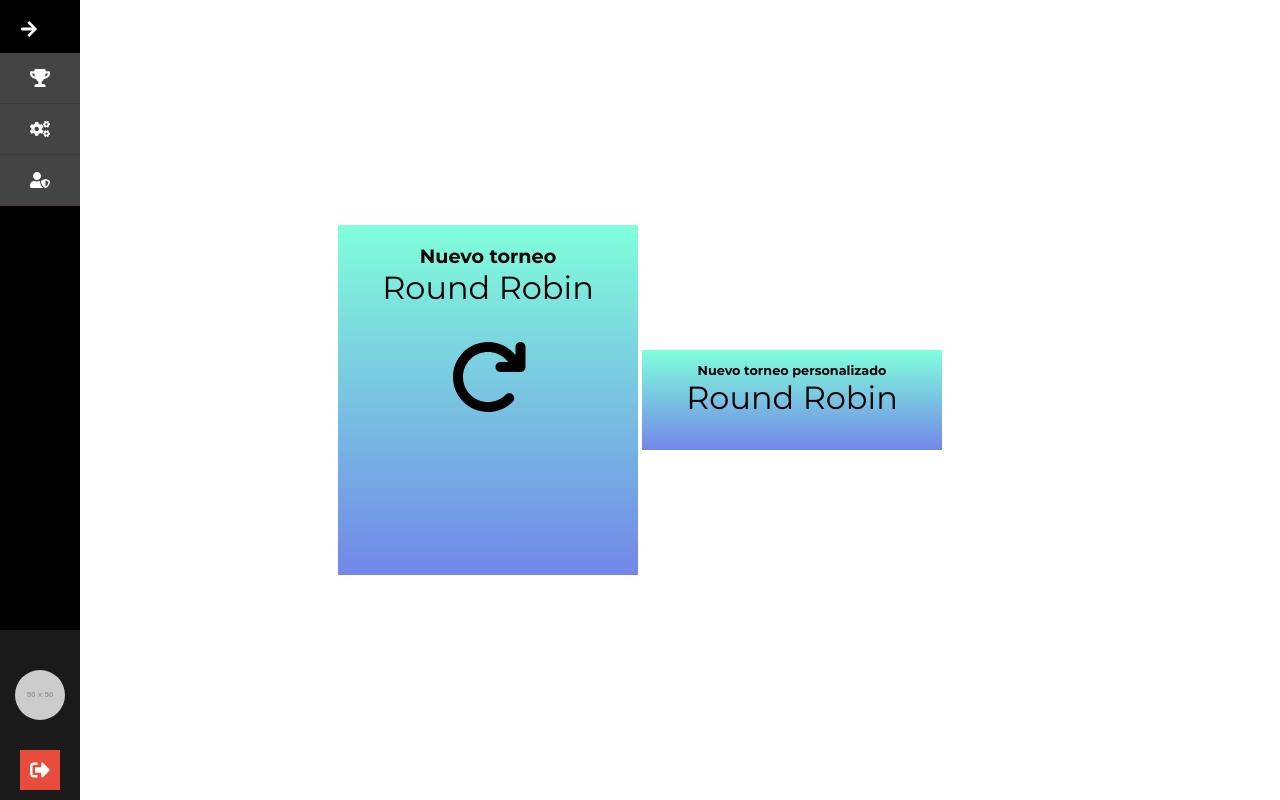
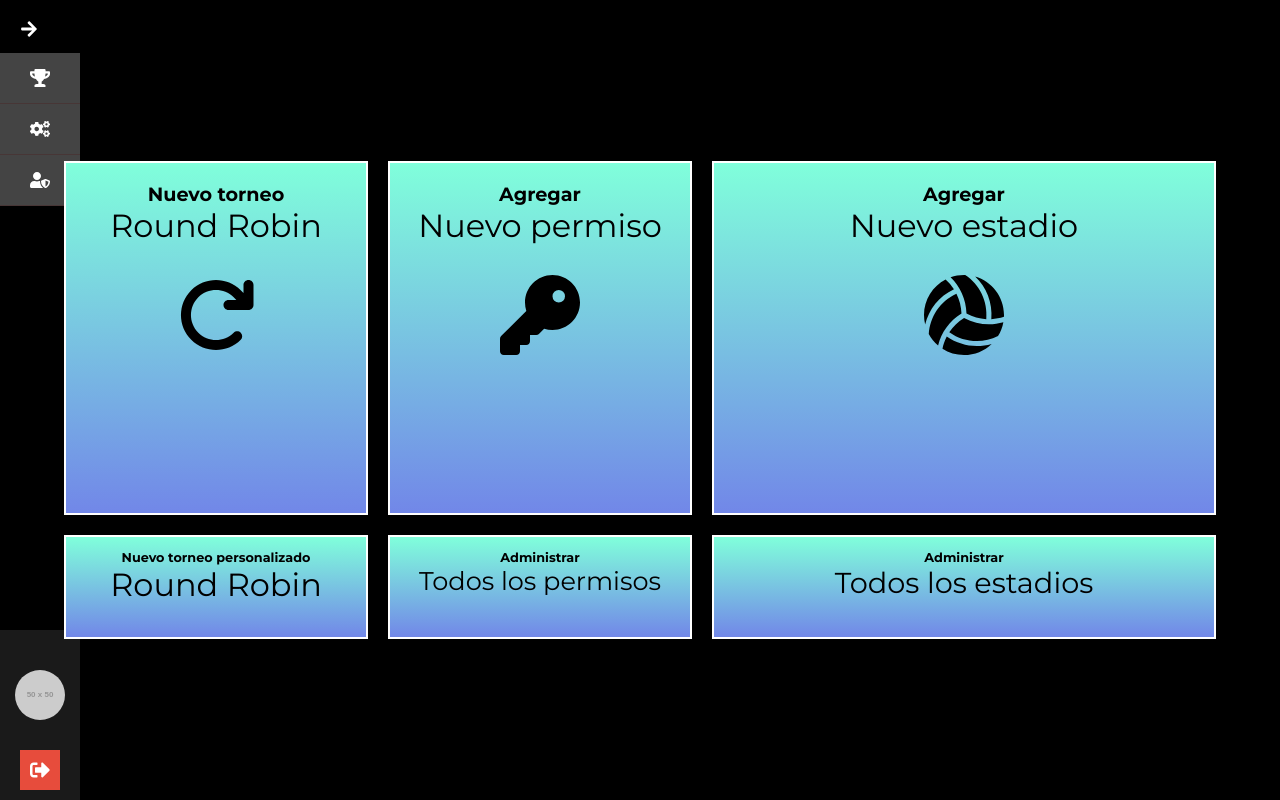
Before and after one commit to LucasMarchetti/voley-web-page-proyect, a React (Create React App) app in the folder client/: page /inicioadmin in a window 1280 px wide. Built offline with nearby package versions, Linux system fonts and the light colour scheme.

Commit message:
add NewCards,AllCards

```diff
--- /dev/null
+++ b/client/src/components/admin/AllPermissionsCard.jsx
@@ -0,0 +1,14 @@
+import React from 'react';
+import './styles/AllPermissionsCard.css';
+
+const AllPermissionsCard = () => {
+    return (
+      <div className="container-AllPermissionsCard">
+        <h3 className="subtitle-AllPermissionsCard">Administrar</h3>
+        <h1 className="title-AllPermissionsCard">Todos los permisos</h1>
+        </div>
+    );
+  };
+
+
+export default AllPermissionsCard;
--- /dev/null
+++ b/client/src/components/admin/AllStadiumsCard.jsx
@@ -0,0 +1,16 @@
+import React from 'react';
+import './styles/AllStadiumsCard.css';
+import { FontAwesomeIcon } from '@fortawesome/react-fontawesome';
+import {faVolleyball} from '@fortawesome/free-solid-svg-icons';
+
+const AllStadiumsCard = () => {
+    return (
+      <div className="container-AllStadiumsCard">
+        <h3 className="subtitle-AllStadiumsCard">Administrar</h3>
+        <h1 className="title-AllStadiumsCard">Todos los estadios</h1>
+        </div>
+    );
+  };
+
+
+export default AllStadiumsCard;
--- /dev/null
+++ b/client/src/components/admin/NewPermissionCard.jsx
@@ -0,0 +1,18 @@
+import React from 'react';
+import './styles/NewPermissionCard.css';
+import { FontAwesomeIcon } from '@fortawesome/react-fontawesome';
+import {faKey} from '@fortawesome/free-solid-svg-icons';
+
+
+const NewPermissionCard = () => {
+    return (
+      <div className="container-NewPermissionCard">
+        <h3 className="subtitle-NewPermissionCard">Agregar</h3>
+        <h1 className="title-NewPermissionCard">Nuevo permiso</h1>
+        <FontAwesomeIcon className="key" icon={faKey} />
+        </div>
+    );
+  };
+
+
+export default NewPermissionCard;
--- /dev/null
+++ b/client/src/components/admin/NewStadiumCard.jsx
@@ -0,0 +1,17 @@
+import React from 'react';
+import './styles/NewStadiumCard.css';
+import { FontAwesomeIcon } from '@fortawesome/react-fontawesome';
+import {faVolleyball} from '@fortawesome/free-solid-svg-icons';
+
+const NewStadiumCard = () => {
+    return (
+      <div className="container-NewStadiumCard">
+        <h3 className="subtitle-NewStadiumCard">Agregar</h3>
+        <h1 className="title-NewStadiumCard">Nuevo estadio</h1>
+        <FontAwesomeIcon className="voleyball" icon={faVolleyball} />
+        </div>
+    );
+  };
+
+
+export default NewStadiumCard;
--- /dev/null
+++ b/client/src/components/admin/styles/AllPermissionsCard.css
@@ -0,0 +1,54 @@
+/* Contenedor principal */
+.container-AllPermissionsCard {
+    width: 300px;
+    height: 100px;
+    border: 2px solid #ffffff;
+    display: flex;
+    flex-direction: column;
+    position: relative;
+    background: linear-gradient(to bottom, #80FFDB, #630ff5);
+    background-size: 200% 200%;
+    background-position: top;
+    font-family: 'Montserrat', sans-serif;
+    transition: background-position 0.5s ease-in-out;
+}
+
+
+.container-AllPermissionsCard:hover {
+    background-position: bottom;
+    cursor: pointer;
+}
+
+
+.subtitle-AllPermissionsCard {
+    top: 5px;
+    color: #000;
+    font-size: 0.8rem;
+    font-weight: regular;
+    margin-bottom: 0;
+    text-align: center;
+    transition: transform 0.3s ease, font-weight 0.3s ease;
+}
+
+
+.title-AllPermissionsCard {
+    margin: 0;
+    color: #000;
+    font-size: 1.6rem;
+    font-weight: normal;
+    text-align: center;
+    transition: transform 0.3s ease, font-weight 0.3s ease;
+}
+
+
+.container-AllPermissionsCard:hover .title-AllPermissionsCard {
+    font-weight: bold;
+    color: #fff;
+    transform: scale(1.13);
+}
+
+.container-AllPermissionsCard:hover .subtitle-AllPermissionsCard {
+    font-weight: bold;
+    color: #fff;
+    transform: scale(1.2);
+}
--- /dev/null
+++ b/client/src/components/admin/styles/AllStadiumsCard.css
@@ -0,0 +1,70 @@
+/* Contenedor principal */
+.container-AllStadiumsCard {
+    width: 500px;
+    height: 100px;
+    border: 2px solid #ffffff;
+    display: flex;
+    flex-direction: column;
+    position: relative;
+    background: linear-gradient(to bottom, #80FFDB, #630ff5);
+    background-size: 200% 200%;
+    background-position: top;
+    font-family: 'Montserrat', sans-serif;
+    transition: background-position 0.5s ease-in-out;
+}
+
+.container-AllStadiumsCard:hover {
+    background-position: bottom;
+    cursor: pointer;
+}
+
+.voleyball {
+    position: relative;
+    top: 30px;
+    font-size: 80px;
+    color: black;
+    opacity: 1;
+    transition: font-size 0.5s ease, color 0.5s ease, opacity 0.5s ease, transform 0.5s ease;
+}
+
+.container-AllStadiumsCard:hover .voleyball {
+    font-size: 180px;
+    color: white;
+    opacity: 0.2;
+    transform: rotate(180deg);
+}
+
+
+
+.subtitle-AllStadiumsCard {
+    top: 5px;
+    color: #000;
+    font-size: 0.8rem;
+    font-weight: regular;
+    margin-bottom: 0;
+    text-align: center;
+    transition: transform 0.3s ease, font-weight 0.3s ease;
+}
+
+
+.title-AllStadiumsCard {
+    margin: 0;
+    color: #000;
+    font-size: 1.8rem;
+    font-weight: normal;
+    text-align: center;
+    transition: transform 0.3s ease, font-weight 0.3s ease;
+}
+
+
+.container-AllStadiumsCard:hover .title-AllStadiumsCard {
+    font-weight: bold;
+    color: #fff;
+    transform: scale(1.2);
+}
+
+.container-AllStadiumsCard:hover .subtitle-AllStadiumsCard {
+    font-weight: bold;
+    color: #fff;
+    transform: scale(1.2);
+}
--- /dev/null
+++ b/client/src/components/admin/styles/NewPermissionCard.css
@@ -0,0 +1,89 @@
+/* Contenedor principal */
+.container-NewPermissionCard {
+    width: 300px;
+    height: 350px;
+    border: 2px solid #ffffff;
+    display: flex;
+    flex-direction: column;
+    position: relative;
+    background: linear-gradient(to bottom, #80FFDB, #630ff5);
+    background-size: 200% 200%;
+    background-position: top;
+    font-family: 'Montserrat', sans-serif;
+    transition: background-position 0.5s ease-in-out;
+  }
+
+
+  .container-NewPermissionCard:hover {
+    background-position: bottom;
+    cursor: pointer;
+  }
+
+  .key {
+    position: relative;
+    top: 30px;
+    font-size: 80px;
+    color: black;
+    opacity: 1;
+    transition: font-size 0.5s ease, color 0.5s ease, opacity 0.5s ease;
+  }
+
+  /* Animación de vibración */
+  @keyframes vibrate {
+    0% {
+      transform: rotate(0deg);
+    }
+    25% {
+      transform: rotate(-15deg);
+    }
+    50% {
+      transform: rotate(0deg);
+    }
+    75% {
+      transform: rotate(15deg);
+    }
+    100% {
+      transform: rotate(0deg);
+    }
+  }
+
+  .container-NewPermissionCard:hover .key {
+    font-size: 180px;
+    color: white;
+    opacity: 0.2;
+    animation: vibrate 0.5s ease; /* Duración de la vibración es 0.5s */
+  }
+
+
+    .subtitle-NewPermissionCard {
+      top: 10px;
+      color: #000;
+      font-size: 1.2rem;
+      font-weight: regular;
+      margin-bottom: 0;
+      text-align: center;
+      transition: transform 0.3s ease, font-weight 0.3s ease;
+    }
+
+
+    .title-NewPermissionCard {
+      margin: 0;
+      color: #000;
+      font-size: 2rem;
+      font-weight: normal;
+      text-align: center;
+      transition: transform 0.3s ease, font-weight 0.3s ease;
+    }
+
+
+    .container-NewPermissionCard:hover .title-NewPermissionCard {
+      font-weight: bold;
+      color: #fff;
+      transform: scale(1.1);
+    }
+
+    .container-NewPermissionCard:hover .subtitle-NewPermissionCard {
+      font-weight: bold;
+      color: #fff;
+      transform: scale(1.2);
+    }
--- /dev/null
+++ b/client/src/components/admin/styles/NewStadiumCard.css
@@ -0,0 +1,70 @@
+/* Contenedor principal */
+.container-NewStadiumCard {
+    width: 500px;
+    height: 350px;
+    border: 2px solid #ffffff;
+    display: flex;
+    flex-direction: column;
+    position: relative;
+    background: linear-gradient(to bottom, #80FFDB, #630ff5);
+    background-size: 200% 200%;
+    background-position: top;
+    font-family: 'Montserrat', sans-serif;
+    transition: background-position 0.5s ease-in-out;
+}
+
+.container-NewStadiumCard:hover {
+    background-position: bottom;
+    cursor: pointer;
+}
+
+.voleyball {
+    position: relative;
+    top: 30px;
+    font-size: 80px;
+    color: black;
+    opacity: 1;
+    transition: font-size 0.5s ease, color 0.5s ease, opacity 0.5s ease, transform 0.5s ease;
+}
+
+.container-NewStadiumCard:hover .voleyball {
+    font-size: 180px;
+    color: white;
+    opacity: 0.2;
+    transform: rotate(180deg);
+}
+
+
+
+.subtitle-NewStadiumCard {
+    top: 15px;
+    color: #000;
+    font-size: 1.2rem;
+    font-weight: regular;
+    margin-bottom: 0;
+    text-align: center;
+    transition: transform 0.3s ease, font-weight 0.3s ease;
+}
+
+
+.title-NewStadiumCard {
+    margin: 0;
+    color: #000;
+    font-size: 2rem;
+    font-weight: normal;
+    text-align: center;
+    transition: transform 0.3s ease, font-weight 0.3s ease;
+}
+
+
+.container-NewStadiumCard:hover .title-NewStadiumCard {
+    font-weight: bold;
+    color: #fff;
+    transform: scale(1.2);
+}
+
+.container-NewStadiumCard:hover .subtitle-NewStadiumCard {
+    font-weight: bold;
+    color: #fff;
+    transform: scale(1.2);
+}
--- a/client/src/pages/admin/Inicioadmin.jsx
+++ b/client/src/pages/admin/Inicioadmin.jsx
@@ -1,16 +1,37 @@
 import CategorySelect from "../../components/admin/CategorySelect";
 import Sidebar from "../../components/admin/Sidebar";
 import RoundRobinCard from "../../components/admin/RoundRobinCard";
+import NewPermissionCard from "../../components/admin/NewPermissionCard";
+import AllPermissionsCard from "../../components/admin/AllPermissionsCard";
+import NewStadiumCard from "../../components/admin/NewStadiumCard";
+import AllStadiumsCard from "../../components/admin/AllStadiumsCard";
 import PersonalizedRoundRobinCard from "../../components/admin/PersonalizedRoundRobinCard";
 import "./styles.css"
 
 export default function federacionCatamarca () {
 
     return (
-        <div className="admin-page">
-            <Sidebar/>
-            <RoundRobinCard/>
-            <PersonalizedRoundRobinCard/>
-        </div>
+        <body>
+            <div className="admin-page">
+                <Sidebar/>
+                <div className="contenedor-padre">
+                    <div className="contenedor-hijo">
+                        <RoundRobinCard/>
+                        <PersonalizedRoundRobinCard/>
+                    </div>
+                    <div className="contenedor-hijo">
+                        <NewPermissionCard/>
+                        <AllPermissionsCard/>
+                    </div>
+                    <div className="contenedor-hijo">
+                        <NewStadiumCard/>
+                        <AllStadiumsCard/>
+                    </div>
+
+
+                </div>
+            </div>
+        </body>
+
     )
 }
--- a/client/src/pages/admin/styles.css
+++ b/client/src/pages/admin/styles.css
@@ -1,3 +1,7 @@
+body {
+  background: rgb(0, 0, 0);
+}
+
 .admin-page {
     display: flex;
     background-size: cover; /* Ajusta la imagen para cubrir todo el contenedor */
@@ -8,3 +12,15 @@
     align-items: center; /* Centrar verticalmente */
     justify-content: center; /* Centrar horizontalmente */
   }
+
+.contenedor-padre {
+  display: flex;
+  gap: 20px;
+}
+
+.contenedor-hijo{
+  display: flex;
+  flex-direction: column;
+  gap: 20px;
+
+}
```
